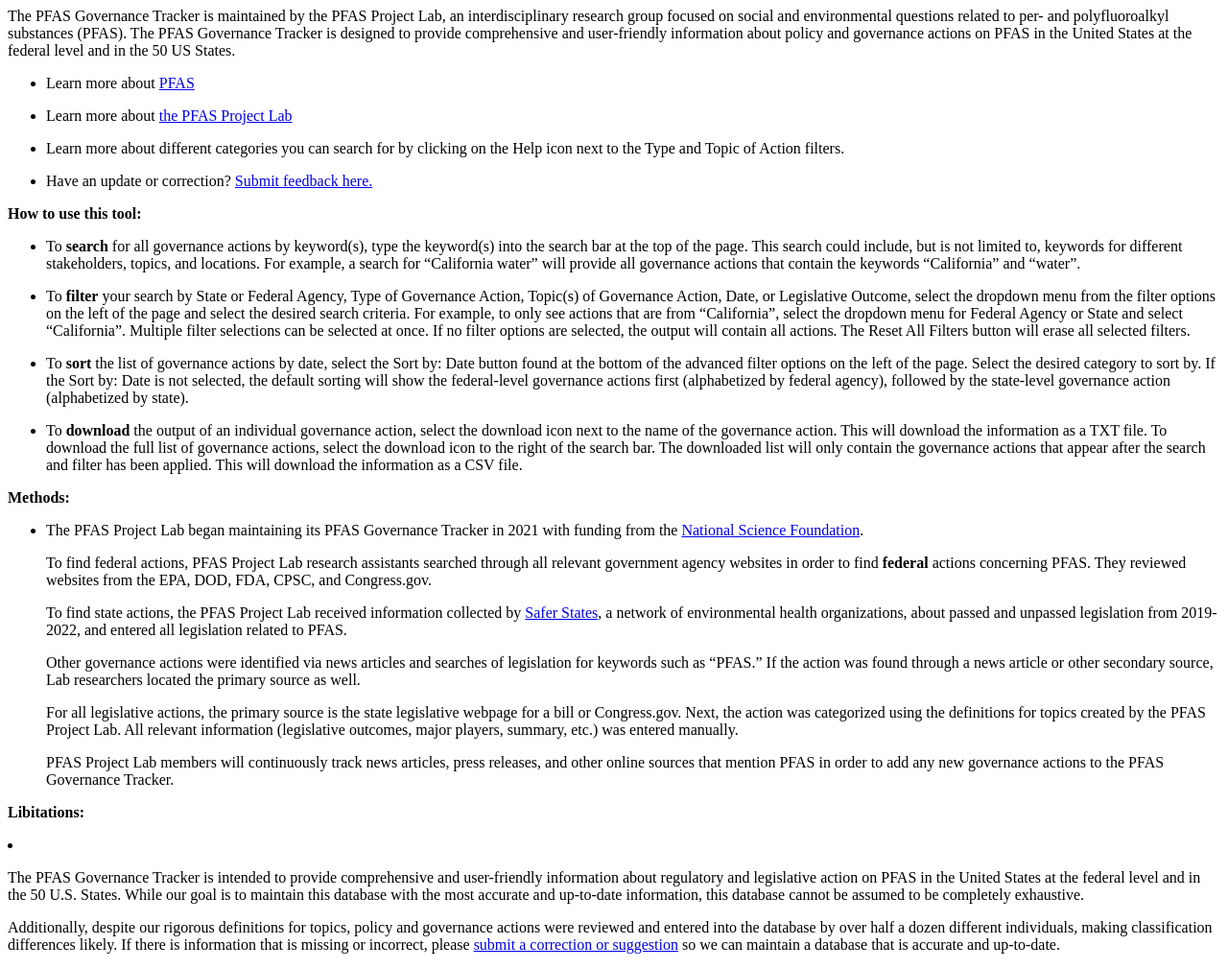
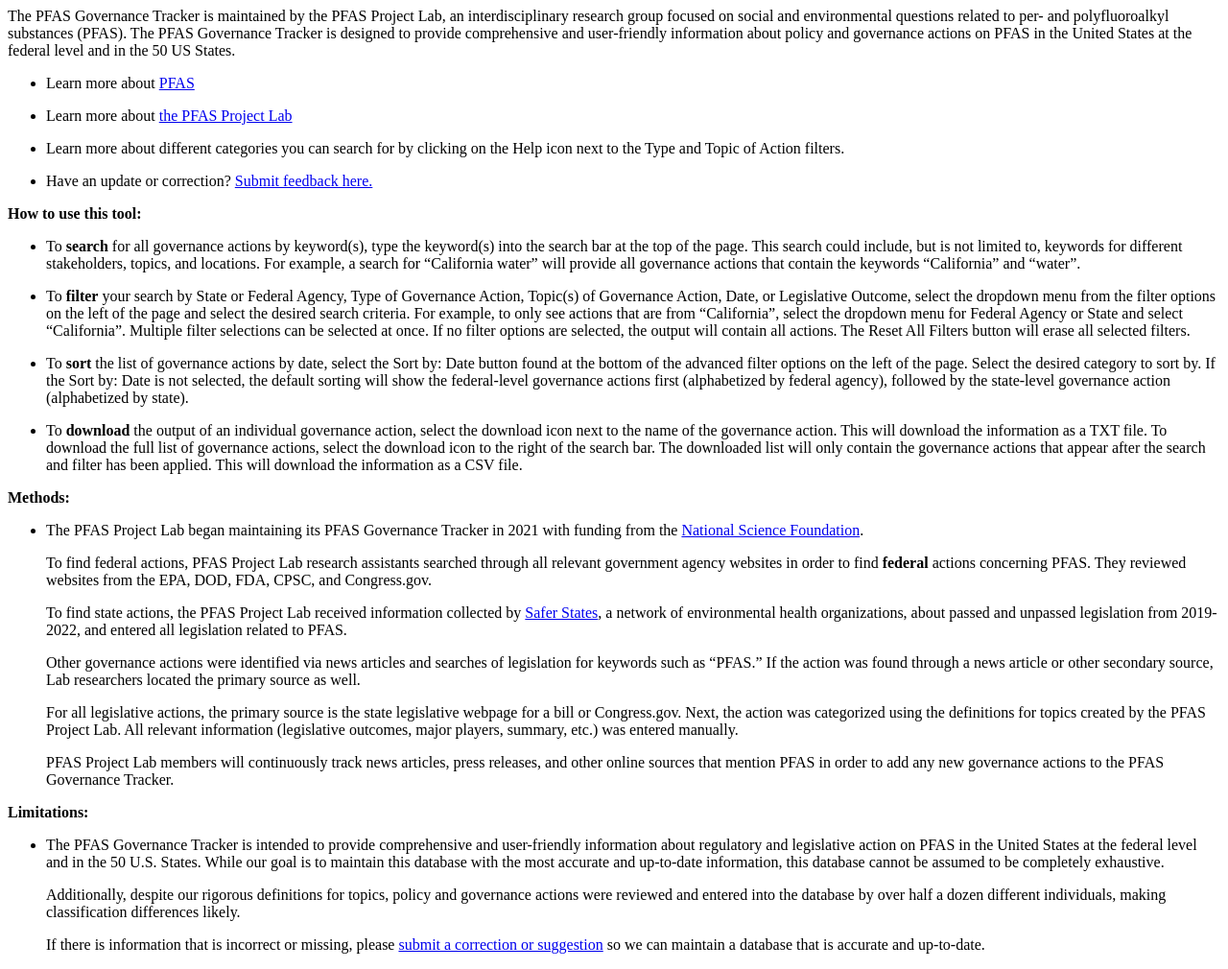
Before and after one commit to PFAS-Project/governance-db-search-tool, a website: page public/static/aboutTool.html in a window 1280 px wide. Shown: the whole page at 96% size. Drawn offline with Linux system fonts and the light colour scheme.

Commit message:
Fix typo, add missing ul tag, add p tag

```diff
--- a/public/static/aboutTool.html
+++ b/public/static/aboutTool.html
@@ -140,7 +140,8 @@
       </p>
     </li>
   </ul>
-  <p><b>Libitations:</b></p>
+  <p><b>Limitations:</b></p>
+  <ul>
     <li>
       <p>
         The PFAS Governance Tracker is intended to provide
@@ -153,8 +154,10 @@
       <p>Additionally, despite our rigorous
         definitions for topics, policy and governance actions were reviewed and
         entered into the database by over half a dozen different individuals,
-        making classification differences likely. If there is information that
-        is missing or incorrect, please
+        making classification differences likely.
+      </p>
+      <p>
+        If there is information that is incorrect or missing, please
         <a
           href="https://docs.google.com/forms/d/e/1FAIpQLScCii3zTIHFbOPKexYizeOvWjD4OGATbo3y0-hSvtwVPKOtag/viewform?usp=sf_link"
           target="_blank"
```
